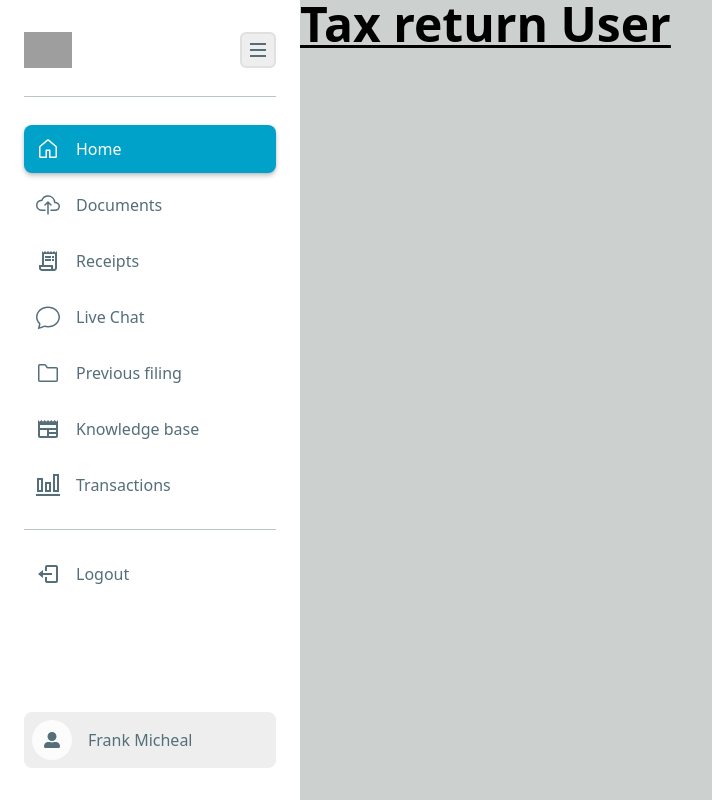
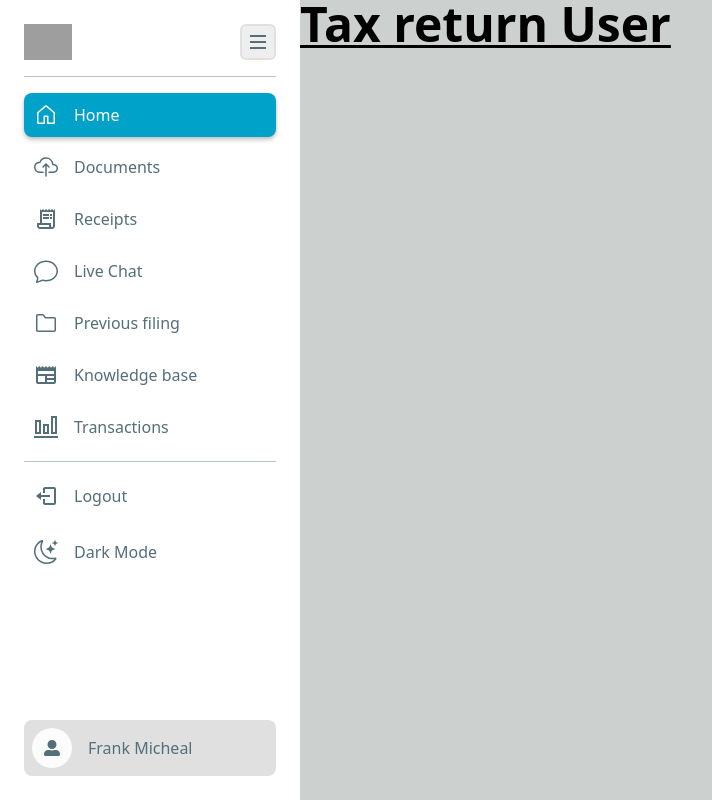
Before and after one commit to Trayshmhirk/tax-return-user-app, a React (Vite) app: page / in a window 1280 px wide. Shown: the whole page, without its empty margins (0-712 px from the left). Built offline with nearby package versions, Linux system fonts and the light colour scheme; grey boxes are pictures that could not be loaded.

Commit message:
adding darkmode theme

```diff
--- a/index.html
+++ b/index.html
@@ -8,7 +8,7 @@
          href="/public/icons8-tax-blue-32.png"
       />
       <meta name="viewport" content="width=device-width, initial-scale=1.0" />
-      <title>Vite + React + TS</title>
+      <title>Tax Returns</title>
    </head>
    <body>
       <div id="root"></div>
--- a/src/components/NavItems.tsx
+++ b/src/components/NavItems.tsx
@@ -20,15 +20,16 @@ export const NavItems = ({
 }: NavItemsProps) => (
    <div
       className={`
-         flex items-center p-3 gap-4 rounded-lg cursor-pointer
+         flex items-center p-[10px] gap-4 rounded-lg cursor-pointer
          ${isActive ? "bg-richElectricBlue text-white shadow-custom-active" : ""}
+         ${isCollapsed ? "" : "justify-center"}
       `}
       id={id}
       onClick={onClick}
       data-testid={`joyride-step-${id}`} // Add this data-testid for Joyride
    >
       <NavIcon
-         className={`w-6 h-6 ${isActive ? "text-white" : "text-darkElectricBlue"}`}
+         className={`w-6 h-6 ${isActive ? "text-white" : "text-darkElectricBlue dark:text-white"}`}
       />
       {isCollapsed && <p className="text-base">{title}</p>}
    </div>
--- a/src/components/Sidebar.tsx
+++ b/src/components/Sidebar.tsx
@@ -1,4 +1,4 @@
-import { useState } from "react";
+import { useEffect, useState } from "react";
 import { navItemsData } from "../mocks/NavItemData";
 import { NavItems } from "./NavItems";
 import { BiLogOut } from "react-icons/bi";
@@ -6,6 +6,8 @@ import { BiLogOut } from "react-icons/bi";
 import { useLocation, useNavigate } from "react-router-dom";
 import { FaUserAlt } from "react-icons/fa";
 import { HamburgerIcon } from "./HamburgerIcon";
+import { MdOutlineLightMode } from "react-icons/md";
+import { BsMoonStars } from "react-icons/bs";
 
 const Sidebar = () => {
    const location = useLocation();
@@ -13,6 +15,19 @@ const Sidebar = () => {
 
    const isNotApprovedHome = location.pathname !== "/";
    const [isOpen, setIsOpen] = useState(true);
+   const [toggleTheme, setToggleTheme] = useState(
+      localStorage.getItem("theme") === "dark"
+   );
+
+   useEffect(() => {
+      if (toggleTheme) {
+         document.documentElement.classList.add("dark");
+         localStorage.setItem("theme", "dark");
+      } else {
+         document.documentElement.classList.remove("dark");
+         localStorage.setItem("theme", "light");
+      }
+   }, [toggleTheme]);
 
    const handleNavigate = (route: string, id: string) => {
       // Navigate to the corresponding page
@@ -42,12 +57,16 @@ const Sidebar = () => {
       }
    };
 
+   const handleToggleTheme = () => {
+      setToggleTheme(!toggleTheme);
+   };
+
    return (
       <aside
-         className={`relative ${isOpen ? "w-[300px]" : "w-fit"} flex flex-col bg-white text-darkElectricBlue px-6 py-8`}
+         className={`relative ${isOpen ? "w-[300px]" : "w-fit px-4"} flex flex-col bg-white dark:bg-charcoal text-darkElectricBlue dark:text-white p-6`}
       >
          <div className="h-full flex flex-col justify-between">
-            <div className="flex flex-col gap-7">
+            <div className="flex flex-col gap-4">
                <div
                   className={`flex ${isOpen ? "items-center justify-between" : "w-fit flex-col-reverse items-center gap-3"} `}
                >
@@ -62,9 +81,9 @@ const Sidebar = () => {
                   <HamburgerIcon toggle={() => setIsOpen(!isOpen)} />
                </div>
 
-               <div className="w-full h-[1px] bg-darkElectricBlue opacity-40" />
+               <div className="w-full h-[1px] bg-darkElectricBlue dark:bg-white opacity-40" />
 
-               <div className="flex flex-col gap-5">
+               <div className="flex flex-col gap-3">
                   <nav className="flex flex-col gap-2">
                      {navItemsData.map((navItem) => (
                         <NavItems
@@ -81,7 +100,7 @@ const Sidebar = () => {
                      ))}
                   </nav>
 
-                  <div className="w-full h-[1px] bg-darkElectricBlue opacity-40" />
+                  <div className="w-full h-[1px] bg-darkElectricBlue dark:bg-white opacity-40" />
 
                   <NavItems
                      title="Logout"
@@ -90,20 +109,43 @@ const Sidebar = () => {
                      onClick={() => console.log("Logout clicked")} // handleLogout function
                      isCollapsed={isOpen}
                   />
+
+                  <div
+                     onClick={handleToggleTheme}
+                     className={`flex items-center ${isOpen ? "" : "justify-center"} p-[10px] gap-4 rounded-lg cursor-pointer`}
+                  >
+                     <>
+                        {toggleTheme ? (
+                           <MdOutlineLightMode className="w-6 h-6 text-white" />
+                        ) : (
+                           <BsMoonStars className="w-6 h-6 text-darkElectricBlue" />
+                        )}
+                     </>
+
+                     {isOpen && (
+                        <>
+                           <p className="text-base text-darkElectricBlue dark:text-white">
+                              {toggleTheme ? "Light Mode" : "Dark Mode"}
+                           </p>
+                        </>
+                     )}
+                  </div>
                </div>
             </div>
 
             <div
-               className="flex items-center bg-brightGray p-2 gap-4 rounded-lg cursor-pointer"
+               className="flex items-center bg-chineseWhite p-2 gap-4 rounded-lg cursor-pointer"
                onClick={() => handleNavigate("profile", "profileNavItem")}
             >
                <div
-                  className={`${isOpen ? "w-10 h-10" : "w-8 h-8"}  flex items-center justify-center bg-lotion rounded-full`}
+                  className={`${isOpen ? "w-10 h-10" : "w-8 h-8"} flex items-center justify-center bg-lotion dark:bg-darkElectricBlue rounded-full`}
                >
-                  <FaUserAlt className="" />
+                  <FaUserAlt className="text-darkElectricBlue dark:text-white" />
                </div>
 
-               {isOpen && <span>Frank Micheal</span>}
+               {isOpen && (
+                  <span className="text-darkElectricBlue">Frank Micheal</span>
+               )}
             </div>
          </div>
       </aside>
--- a/src/layouts/MainLayout.tsx
+++ b/src/layouts/MainLayout.tsx
@@ -7,7 +7,7 @@ const MainLayout = () => {
    const isHomePage = location.pathname === "/";
 
    return (
-      <div className="w-full flex overflow-hidden bg-americanSilver">
+      <div className="w-full flex overflow-hidden bg-americanSilver dark:bg-gunMetal">
          {isHomePage ? (
             <Ellipses>
                <Sidebar />
--- a/tailwind.config.js
+++ b/tailwind.config.js
@@ -1,6 +1,7 @@
 /** @type {import('tailwindcss').Config} */
 export default {
    content: ["./index.html", "./src/**/*.{js,ts,jsx,tsx}"],
+   darkMode: "class",
    theme: {
       screens: {
          xs: "424px",
```
